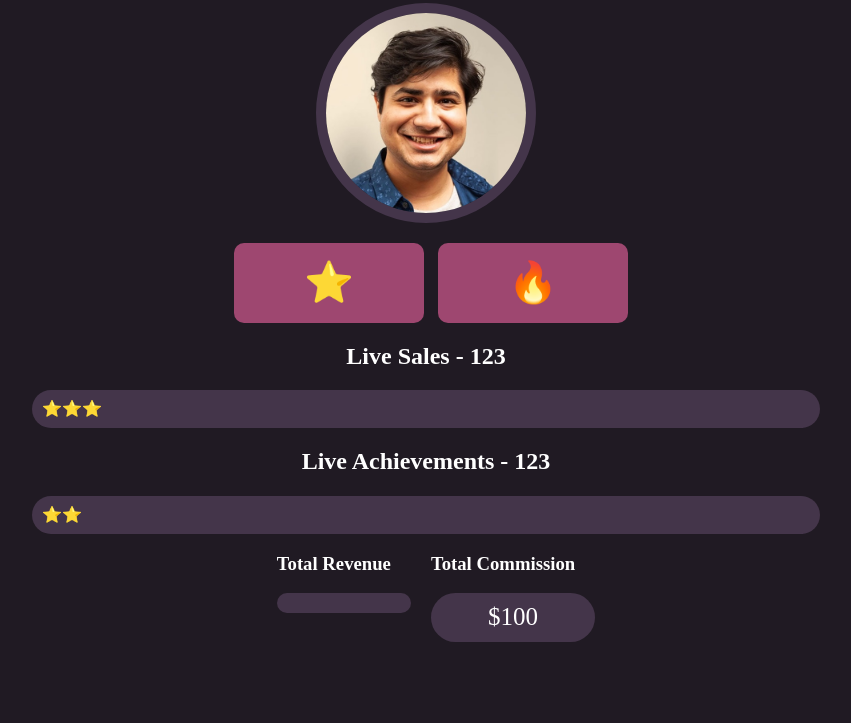
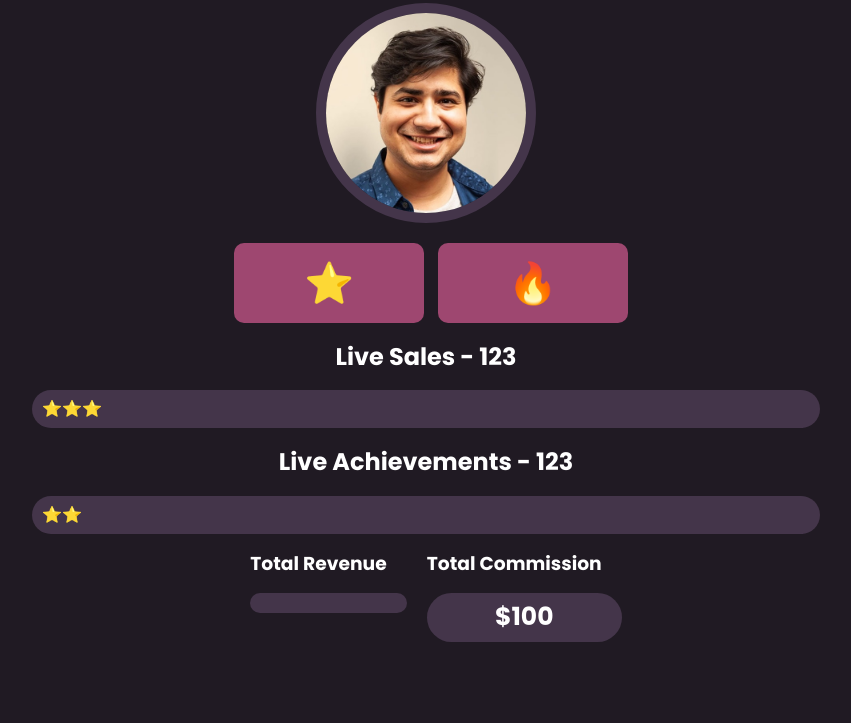
Before and after one commit to brianbud/salesboard, a website built with Vite: page index.html in a window 1280 px wide. Shown: the part 77-800 px from the top of the page, without its empty margins (214-1065 px from the left). Built offline with nearby package versions, Linux system fonts and the light colour scheme.

Commit message:
add fonts

```diff
--- a/index.css
+++ b/index.css
@@ -10,6 +10,7 @@ COLOR: #9E4770
 html, body {
     margin: 0;
     padding: 0;
+    font-family: 'Poppins', sans-serif;
 }
 
 .container {
--- a/index.html
+++ b/index.html
@@ -1,6 +1,7 @@
 <!DOCTYPE html>
 <html>
   <head>
+    <link rel="preconnect" href="https://fonts.googleapis.com"><link rel="preconnect" href="https://fonts.gstatic.com" crossorigin><link href="https://fonts.googleapis.com/css2?family=Poppins:wght@700&display=swap" rel="stylesheet">
     <link
       rel="stylesheet"
       href="https://cdnjs.cloudflare.com/ajax/libs/normalize/8.0.1/normalize.css"
```
Also changed, not shown: README.md.
